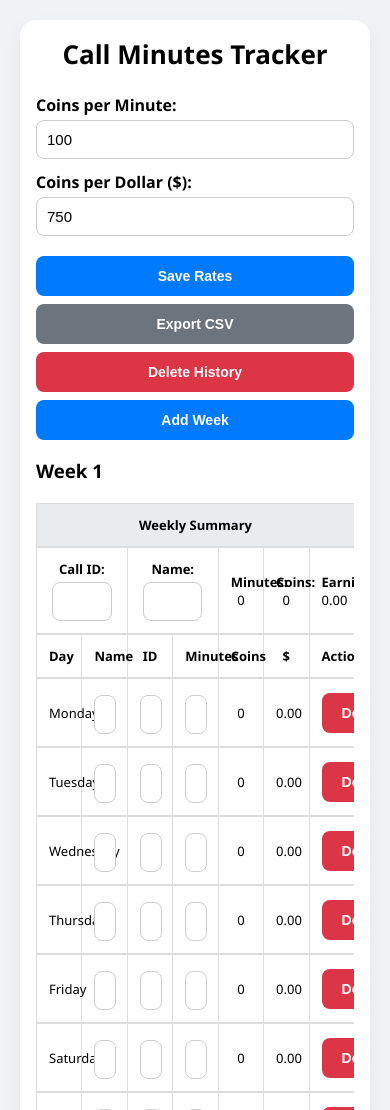
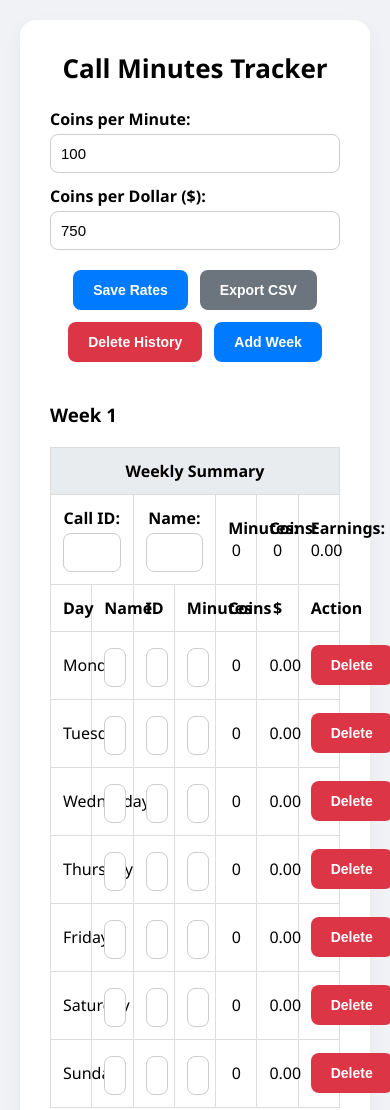
Before and after one commit to coinmaster202/cointracker-full, a website: page public/index.html in a window 390 px wide. Shown: the top 1110 px of the page. Drawn offline with Linux system fonts and the light colour scheme.

Commit message:
Update index.html

```diff
--- a/public/index.html
+++ b/public/index.html
@@ -71,48 +71,30 @@
     .btn-secondary { background: #6c757d; color: white; }
     .btn-secondary:hover { background: #5a6268; }
 
-    .week table {
+    table {
       width: 100%;
+      border-collapse: collapse;
       margin-top: 20px;
-      border-collapse: collapse;
-      overflow-x: auto;
-      display: block;
-    }
-
-    .week thead, .week tbody, .week tr {
-      display: table;
-      width: 100%;
       table-layout: fixed;
     }
 
     th, td {
       padding: 12px;
+      border: 1px solid #ddd;
       text-align: center;
-      border: 1px solid #ddd;
-      white-space: nowrap;
+      vertical-align: middle;
+    }
+
+    td input {
+      width: 95%;
     }
 
     tr:hover {
       background-color: #f8f9fa;
     }
 
-    @media (max-width: 600px) {
-      .container {
-        padding: 16px;
-      }
-
-      button {
-        width: 100%;
-      }
-
-      .btn-row {
-        flex-direction: column;
-        gap: 8px;
-      }
-
-      th, td {
-        font-size: 13px;
-      }
+    h3 {
+      margin-top: 40px;
     }
   </style>
 </head>
@@ -194,8 +176,8 @@
           <thead>
             <tr><th colspan="7" style="background:#e9ecef">Weekly Summary</th></tr>
             <tr>
-              <td colspan="2"><strong>Call ID:</strong><br><input type="text" style="width: 90%" /></td>
-              <td colspan="2"><strong>Name:</strong><br><input type="text" style="width: 90%" /></td>
+              <td colspan="2"><strong>Call ID:</strong><br><input type="text" /></td>
+              <td colspan="2"><strong>Name:</strong><br><input type="text" /></td>
               <td><strong>Minutes:</strong><br><span class="summary-minutes">0</span></td>
               <td><strong>Coins:</strong><br><span class="summary-coins">0</span></td>
               <td><strong>Earnings:</strong><br><span class="summary-dollars">0.00</span></td>
```
